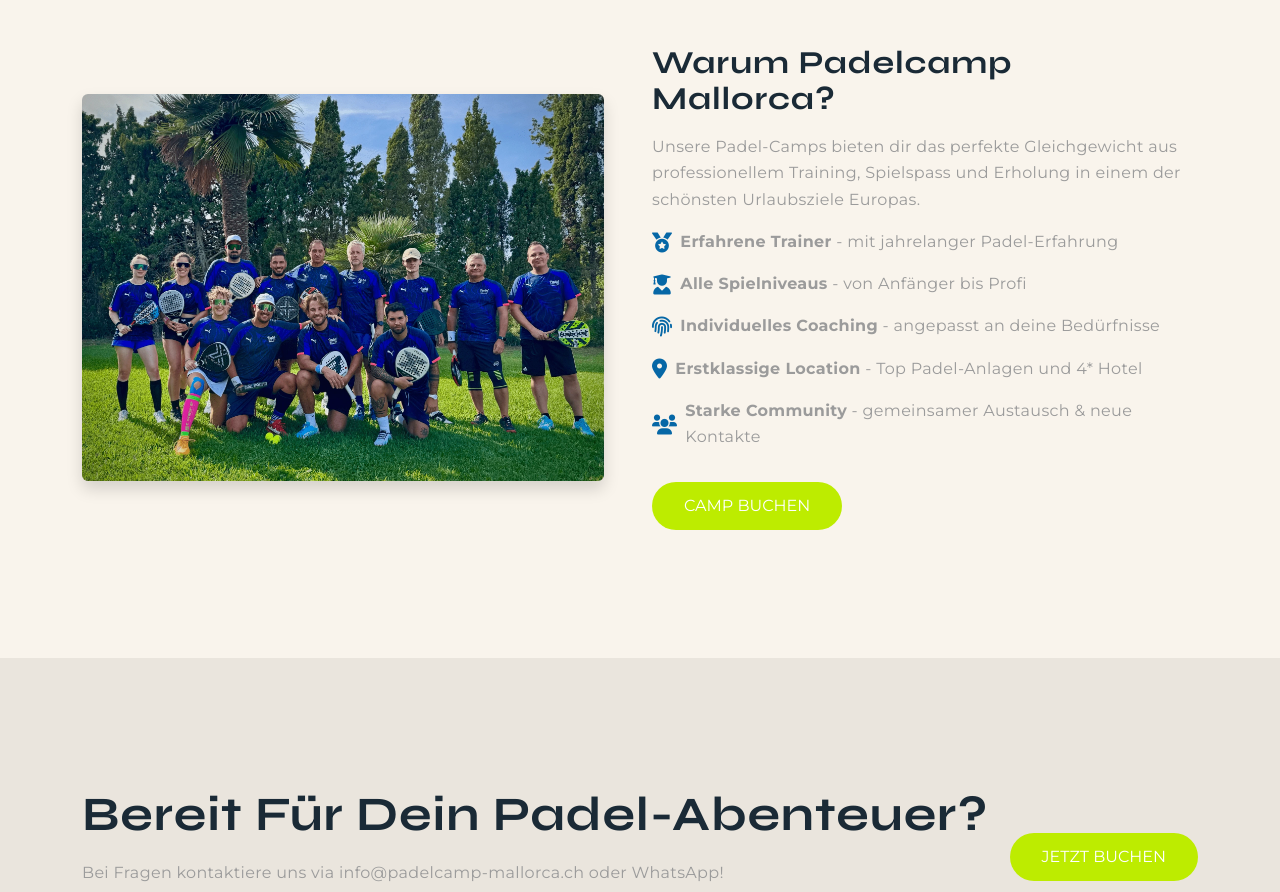
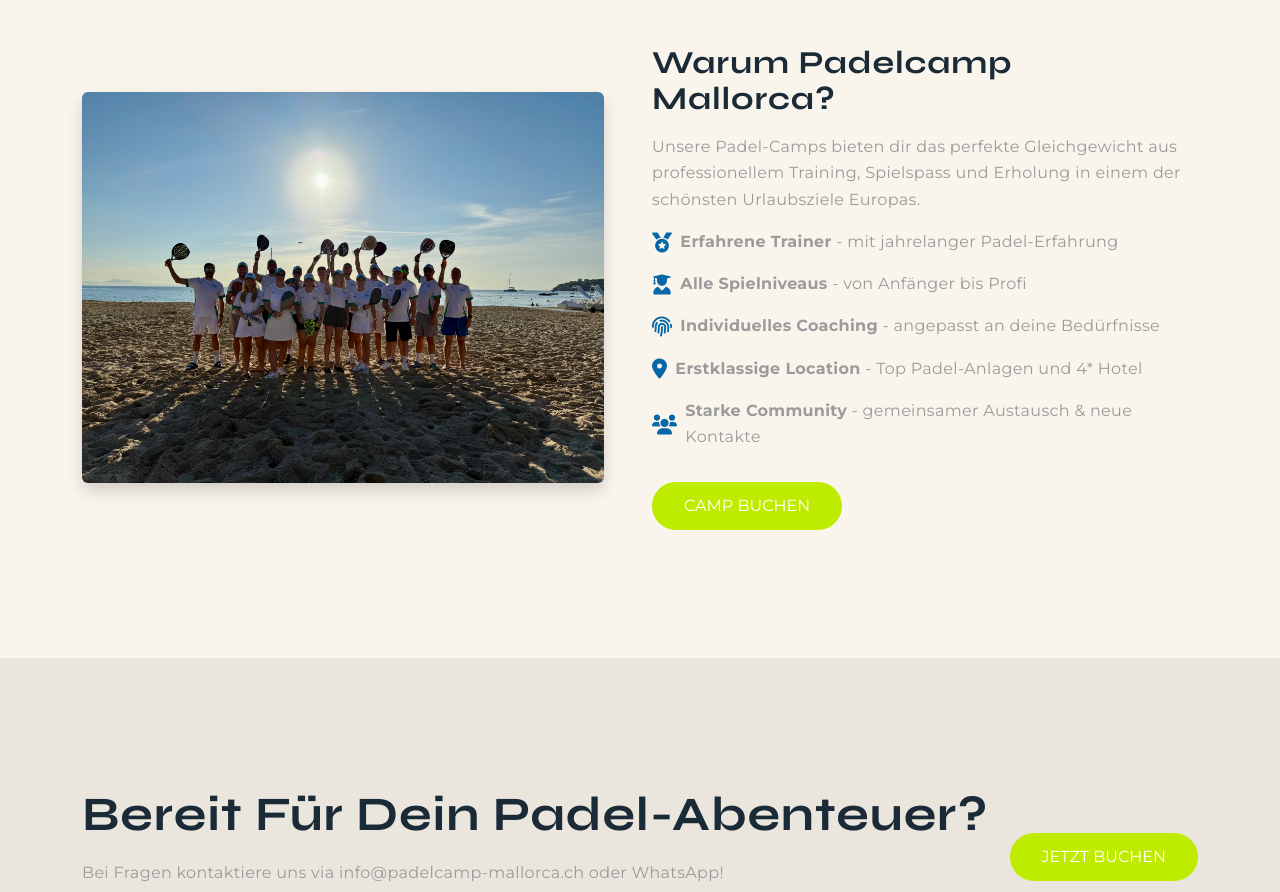
Before and after one commit to webtree-agency/padelcamp-mallorca-v2, a plain HTML site: page index.html in a window 1280 px wide. Shown: the part 4554-5446 px from the top of the page. Drawn offline with nearby package versions, Linux system fonts and the light colour scheme; a script that the page names is missing.

Commit message:
fix: new image

```diff
--- a/index.html
+++ b/index.html
@@ -495,7 +495,7 @@
             <div class="row align-items-center">
                <div class="col-lg-6">
                   <div class="imageblock me-4 position-relative">
-                     <img class="img-fluid rounded shadow" src="images/gallery/padel-team-min.webp" alt="Padelcamp Mallorca Team">
+                     <img class="img-fluid rounded shadow" src="images/gallery/padel-team.jpeg" alt="Padelcamp Mallorca Team">
                   </div>
                </div>
                <div class="col-lg-6 mt-5 mt-lg-0">
```
Also changed, not shown: images/gallery/padel-team.jpeg (added).
